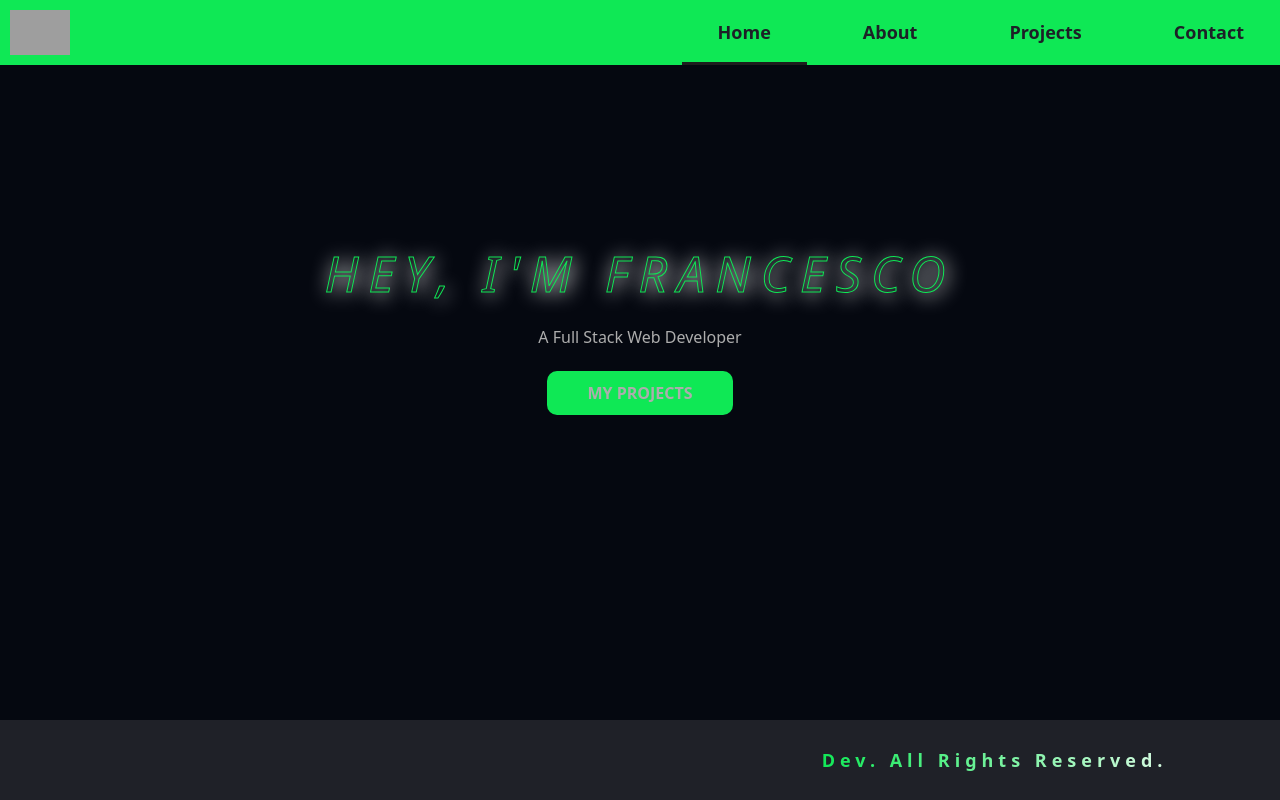
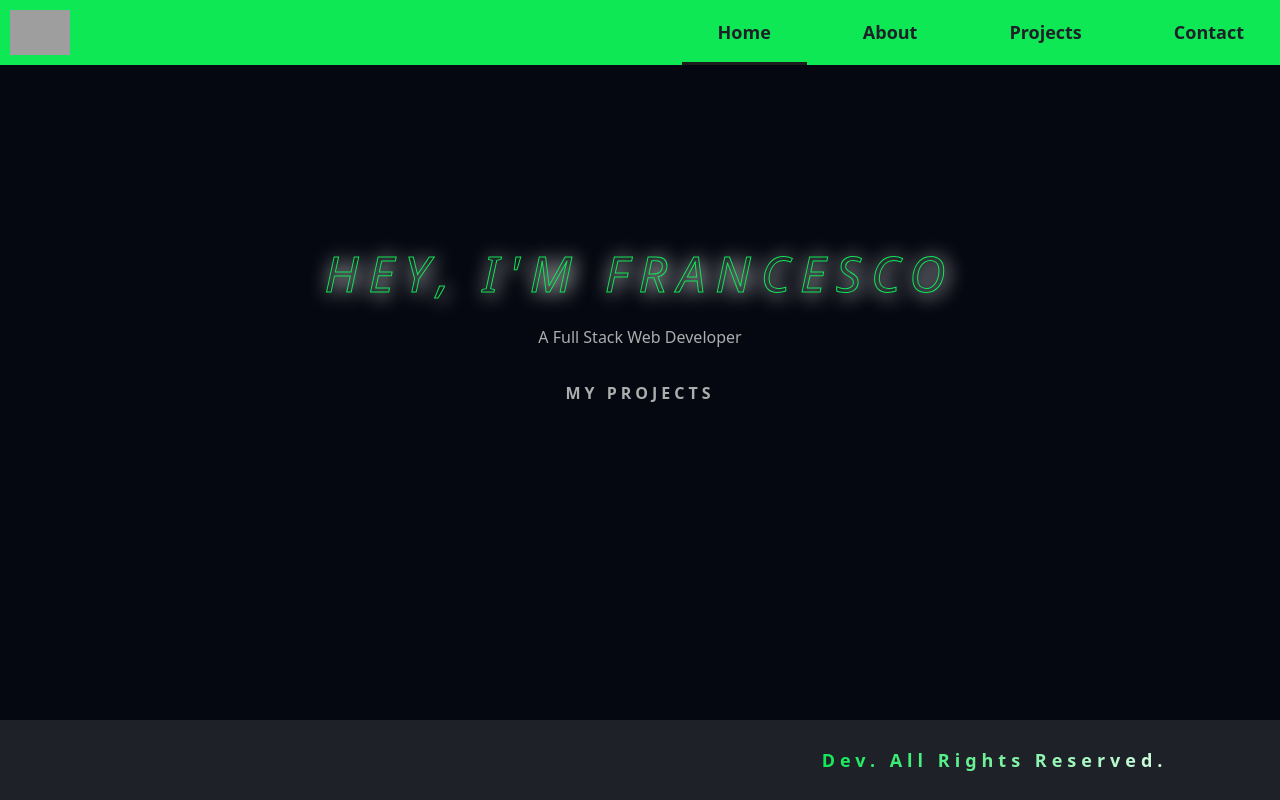
Before and after one commit to FrancescoThomasFalanga/vite-boolfolio, a Vue app: page / in a window 1280 px wide. Built offline with nearby package versions, Linux system fonts and the light colour scheme; grey boxes are pictures that could not be loaded.

Commit message:
add animation

```diff
--- a/src/pages/AppHome.vue
+++ b/src/pages/AppHome.vue
@@ -28,8 +28,10 @@ export default {
 
         <p>A Full Stack Web Developer</p>
 
-        <button>
-            <a href="{{route('projects.index')}}">MY PROJECTS<span></span></a>
+        <button class="btn-custom">
+
+            <router-link :to="{name: 'projects'}">My Projects<span></span></router-link>
+
         </button>
 
     </div>
@@ -82,10 +84,6 @@ main {
         }
 
         button {
-            padding: 10px 20px;
-            border: none;
-            border-radius: 10px;
-            background-color: #0fe855;
 
             a {
 
--- a/src/style.scss
+++ b/src/style.scss
@@ -122,3 +122,62 @@ body {
   }
 
 }
+
+
+
+
+// CUSTOM BTN
+.btn-custom {
+  position: relative;
+  display: inline-block;
+  padding: 10px 20px;
+  color: #ffffff;
+  font-size: 16px;
+  text-decoration: none;
+  text-transform: uppercase;
+  overflow: hidden;
+  transition: .5s;
+  letter-spacing: 4px;
+  border: none;
+  background-color: #050810;
+
+  &:hover {
+
+      background: #03f40f;
+      color: #fff;
+      border-radius: 5px;
+      box-shadow: 0 0 5px #03f40f,
+                  0 0 25px #03f40f,
+                  0 0 50px #03f40f,
+                  0 0 100px #03f40f;
+
+  }
+
+  span {
+
+      position: absolute;
+      display: block;
+
+      &:nth-child(1) {
+
+          bottom: 2px;
+          left: -100%;
+          width: 100%;
+          height: 2px;
+          background: linear-gradient(90deg, transparent, #03f40f);
+          animation: btn-anim1 2s linear infinite;
+
+      }
+  }
+
+}
+
+@keyframes btn-anim1 {
+  0% {
+  left: -100%;
+  }
+
+  50%,100% {
+  left: 100%;
+  }
+}
```
